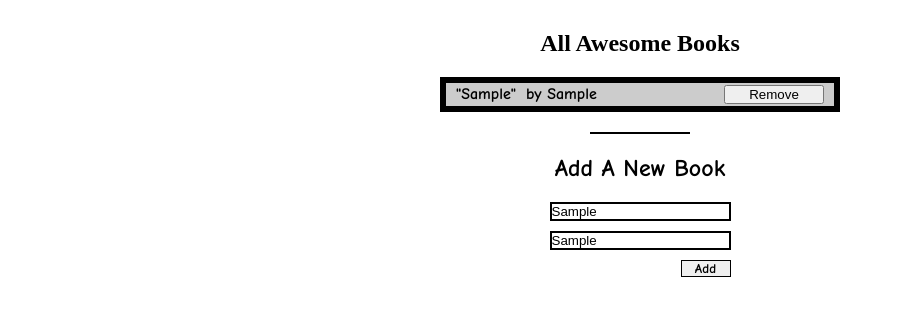
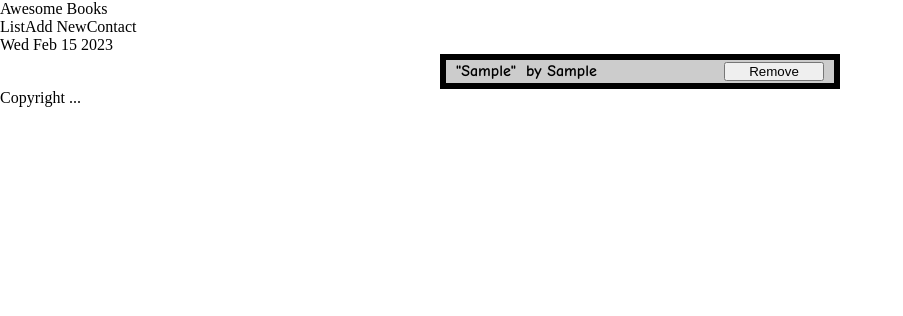
Before and after one commit to adamilare/awesome-books, a website with bundled scripts: page index.html in a window 1280 px wide. Both pictures are taken after typing "Sample", "Sample" into the empty fields and a click on the button "Add". Shown: the whole page, without its empty margins (0-903 px from the left). Built offline with nearby package versions, Linux system fonts and the light colour scheme.

Commit message:
Add SPA functionalities

```diff
--- a/index.html
+++ b/index.html
@@ -6,26 +6,27 @@
     <meta name="viewport" content="width=device-width, initial-scale=1.0" />
     <title>Awesome Books Project</title>
 
-    <link rel="stylesheet" href="index.css"/>
-    <link rel="preconnect" href="https://fonts.googleapis.com">
-<link rel="preconnect" href="https://fonts.gstatic.com" crossorigin>
-<link href="https://fonts.googleapis.com/css2?family=Comic+Neue:wght@700&display=swap" rel="stylesheet">
+    <link rel="stylesheet" href="index.css" />
+    <link rel="preconnect" href="https://fonts.googleapis.com" />
+    <link rel="preconnect" href="https://fonts.gstatic.com" crossorigin />
+    <link
+      href="https://fonts.googleapis.com/css2?family=Comic+Neue:wght@700&display=swap"
+      rel="stylesheet"
+    />
   </head>
   <body>
-    <section id="books">
-      <h1>All Awesome Books</h1>
-      <div id="book-list"></div>
-      <!-- Books will be displayed here -->
-    </section>
-    <section id="add-book">
-      <span class="divide-line"></span>
-      <h2>Add A New Book</h2>
-      <form id="add-new-book">
-        <input type="text" id="title-input" placeholder="Title" />
-        <input type="text" id="author-input" placeholder="Author" />
-        <button type="button" id="add-button">Add</button>
-      </form>
-    </section>
+    <nav>
+      <span>Awesome Books</span>
+      <div>
+        <a id="books-list">List</a><a id="book-add">Add New</a
+        ><a id="contact">Contact</a>
+      </div>
+    </nav>
+    <div><span id="today-date"></span></div>
+    <section id="contents"></section>
+    <footer>
+      <span>Copyright ...</span>
+    </footer>
 
     <script type="module" src="js/script.js"></script>
   </body>
--- a/js/script.js
+++ b/js/script.js
@@ -2,6 +2,8 @@ import Book from './Book.js';
 import BookCollection from './BookCollection.js';
 
 const bookCollection = new BookCollection();
+
+const container = document.getElementById('contents');
 
 // Add book to collection
 const addBook = () => {
@@ -21,22 +23,66 @@ const removeBook = (title) => {
 };
 
 // Display all books in the collection
-const displayBooks = () => {
+function displayBooks() {
+  const div = document.createElement('div');
+  div.id = 'book-list';
+  container.innerHTML = div.outerHTML;
   const bookList = document.getElementById('book-list');
   bookList.innerHTML = '';
   bookCollection.books.forEach((book) => {
     const bookElement = document.createElement('div');
     bookElement.classList.add('book-item');
     bookElement.innerHTML = `<p><span class="book-title">"${book.title}" </span> <span class="book-author"> by ${book.author} </span><button data-ref="${book.title}">Remove</button> </p>`;
-    bookElement.querySelector('button').addEventListener('click', () => {
+    const remBtn = bookElement.querySelector('button');
+    remBtn.onclick = () => {
       removeBook(book.title);
-    });
+    };
     bookList.appendChild(bookElement);
   });
-};
 
-// Add event listeners to buttons
-document.getElementById('add-button').addEventListener('click', addBook);
+  // container.innerHTML = bookList.outerHTML;
+}
+
+function displayAddNew() {
+  const div = document.createElement('div');
+  div.id = 'add-new-book';
+  container.innerHTML = div.outerHTML;
+  const addNew = document.getElementById('add-new-book');
+  addNew.innerHTML = `<span class="divide-line"></span>
+      <h2>Add A New Book</h2>
+      <form id="add-new-book">
+        <input type="text" id="title-input" placeholder="Title" />
+        <input type="text" id="author-input" placeholder="Author" />
+        <button type="button" id="add-button">Add</button>
+      </form>`;
+  addNew.querySelector('button').addEventListener('click', addBook);
+}
+
+function displayContact() {
+  const addNew = document.createElement('div');
+  addNew.id = 'add-new-book';
+  addNew.innerHTML = `<span class="divide-line"></span>
+      <h2>Contact information</h2>
+      <p>Do have any questions or you just want to say "Hello"? <br>
+      You can reach out to us!
+      </p>
+      <ul>
+        <li>Our e-mail: mail@mail.com</li>
+        <li>Our phone number: 123-456-789</li>
+        <li>Our address: 123 Street, City, Country</li>
+      </ul>`;
+  container.innerHTML = addNew.outerHTML;
+}
+
+// const bookList =
+document.getElementById('books-list').onclick = displayBooks;
+// const addNew =
+document.getElementById('book-add').onclick = displayAddNew;
+// const contact =
+document.getElementById('contact').onclick = displayContact;
+
+document.getElementById('today-date').textContent = new Date().toDateString();
 
 // Display books on page load
-displayBooks();
+if (bookCollection.books.length > 0) displayBooks();
+else displayAddNew();
```
